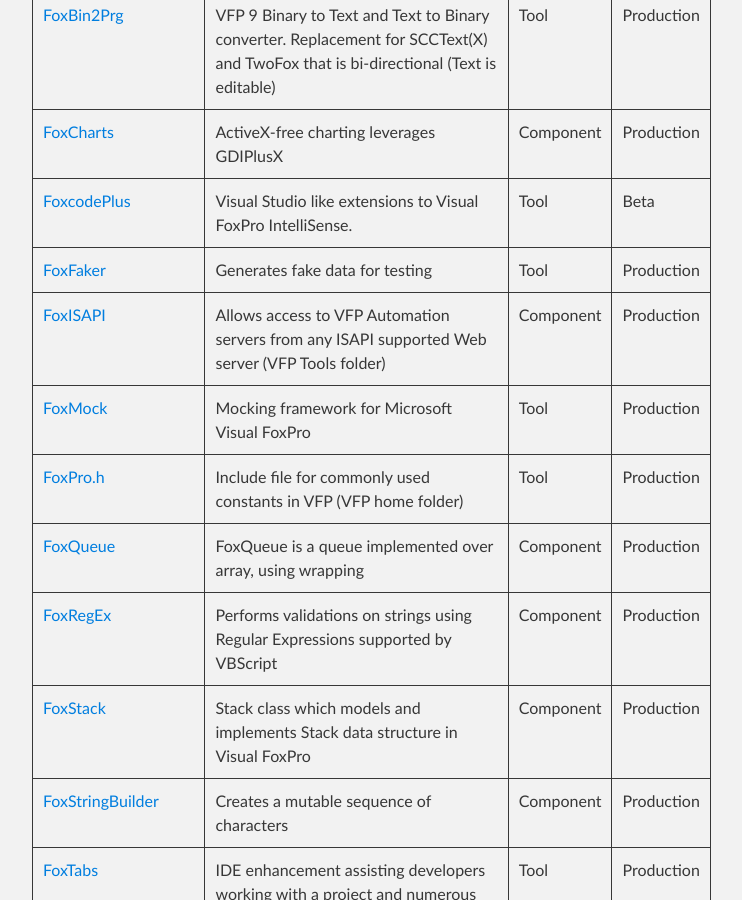
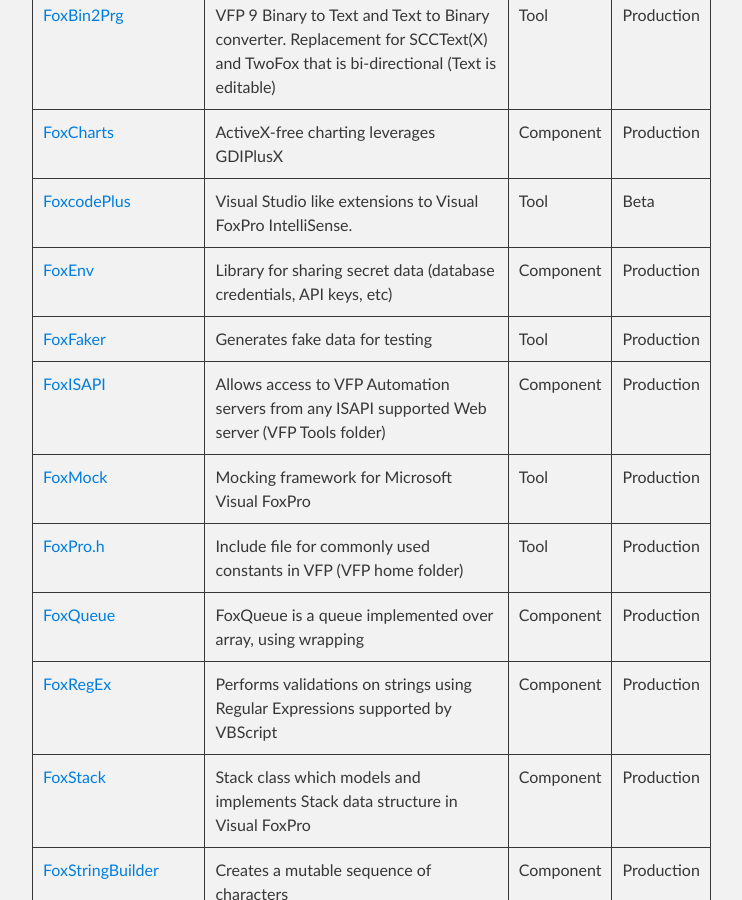
Before and after one commit to VFPX/VFPX.github.io, a Jekyll site: the page built from projects.md, in a window 1280 px wide and 900 px high, scrolled down 3471 px. Shown: the whole window, without its empty margins (288-1030 px from the left). Built offline with Jekyll 4.4.1, drawn with Linux system fonts in a browser that asks for light colours; our own code applies the rules of GitHub Pages for plain Markdown files.

Commit message:
Added FoxEnv

```diff
--- a/_data/projects.json
+++ b/_data/projects.json
@@ -278,6 +278,13 @@
     "description": "Visual Studio like extensions to Visual FoxPro IntelliSense.",
     "state": "Beta",
     "category": "Tool"
+  },
+  {
+    "project": "FoxEnv",
+    "url": "https://github.com/Irwin1985/foxenv",
+    "description": "Library for sharing secret data (database credentials, API keys, etc)",
+    "state": "Production",
+    "category": "Component"
   },
   {
     "project": "FoxFaker",
```
Also changed, not shown: _posts/2022-02-03-FoxEnv.markdown (added, +8 -0 lines).
